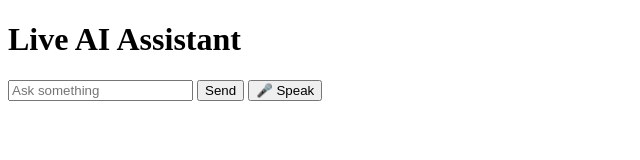
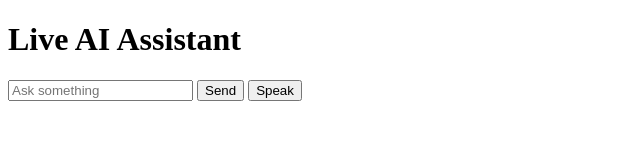
Before and after one commit to ira-s3/Live-AI-Voice-Assistant, a plain HTML site: page index.html in a window 1280 px wide. Shown: the full height of the page, 0-640 px from the left. Drawn offline with Linux system fonts and the light colour scheme.

Commit message:
Fix button text formatting in index.html

```diff
--- a/index.html
+++ b/index.html
@@ -16,7 +16,7 @@
 <button onclick="askAI()">Send</button>
 
 <button onclick="startListening()">
-  🎤 Speak
+   Speak
 </button>
 
 <p id="output"></p>
```
